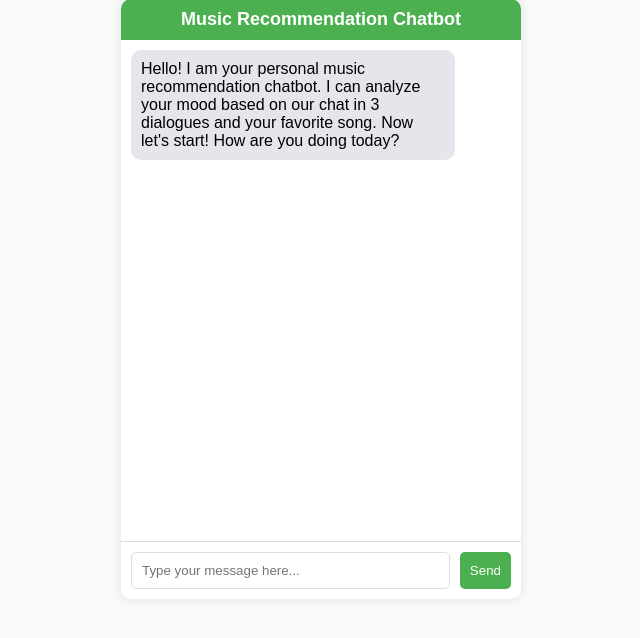
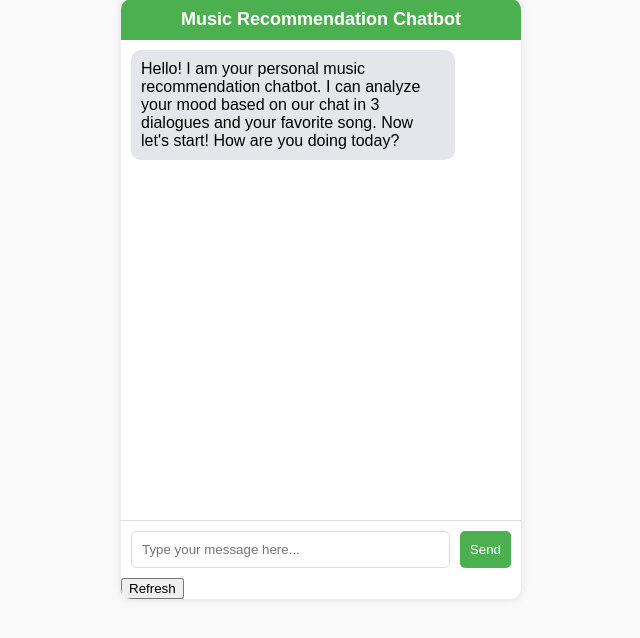
Before and after one commit to kundu35columbia/flask-song-recommender, a Flask app: page / in a window 1280 px wide. Shown: the part 101-739 px from the top of the page, without its empty margins (319-959 px from the left). Run offline with Flask 3, Linux system fonts and the light colour scheme; parts of the project's set-up code (start-up, migrations or seed data) failed here and were passed over.

Commit message:
update refresh buttom

```diff
--- a/templates/index.html
+++ b/templates/index.html
@@ -5,6 +5,12 @@
     <meta name="viewport" content="width=device-width, initial-scale=1.0">
     <title>Music Recommendation Chatbot</title>
     <link rel="stylesheet" href="/static/styles.css">
+    <script>
+        // 刷新页面函数
+        function refreshPage() {
+            window.location.href = "/"; // 刷新当前页面
+        }
+    </script>
 </head>
 <body>
     <div id="chat-container">
@@ -16,6 +22,10 @@
             <input type="text" id="userInput" placeholder="Type your message here..." autocomplete="off">
             <button id="sendButton">Send</button>
         </div>
+        <!-- 添加刷新按钮 -->
+        <div id="refresh-container">
+            <button id="refreshButton" onclick="refreshPage()">Refresh</button>
+        </div>
     </div>
     <script src="/static/script.js"></script>
 </body>
```
